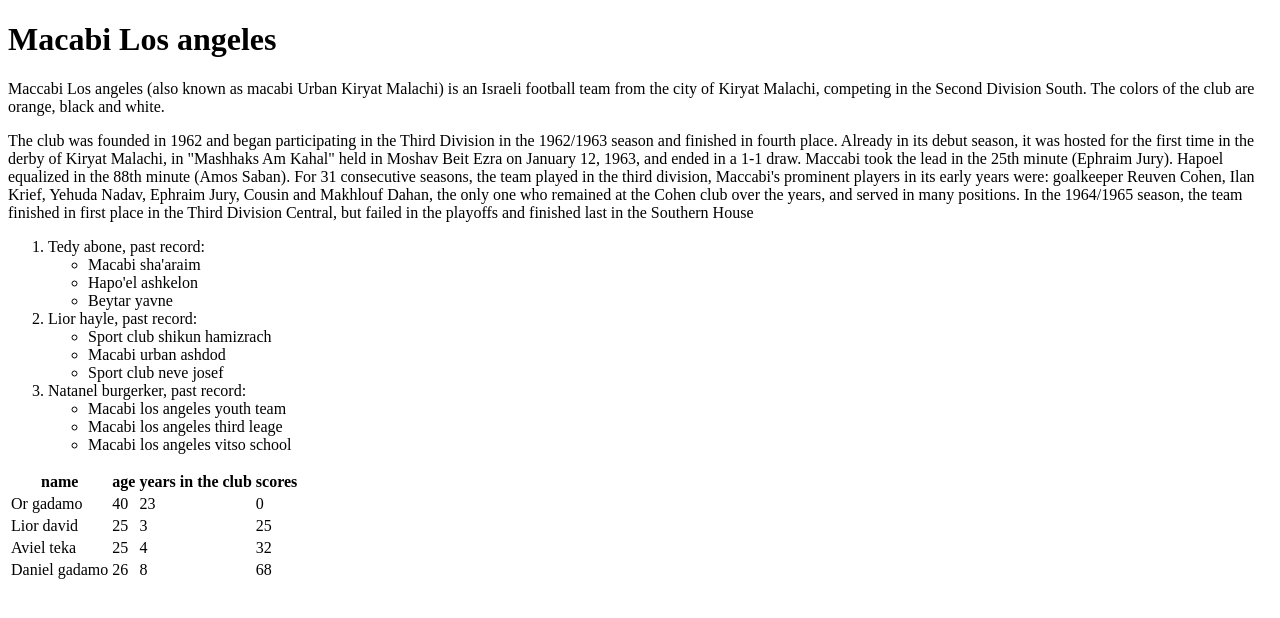
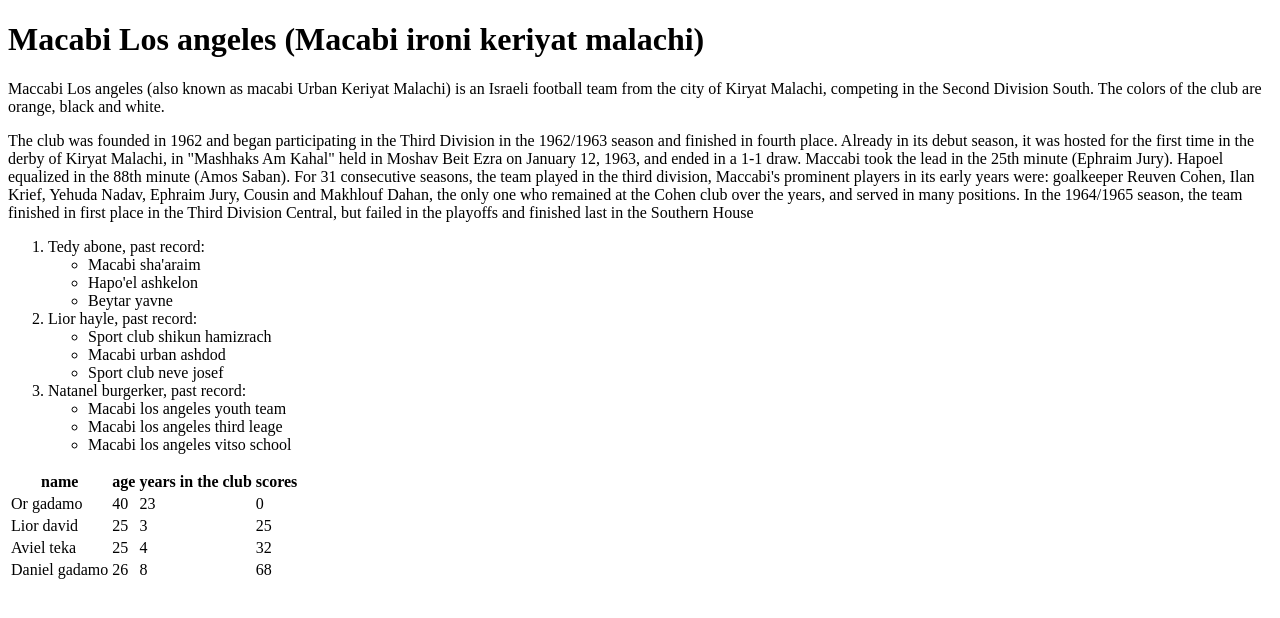
Before and after one commit to chen-semu/mission-28.03.2022, a plain HTML site: page index.football.html in a window 1280 px wide. Drawn offline with Linux system fonts and the light colour scheme.

Commit message:
some text changes

```diff
--- a/index.football.html
+++ b/index.football.html
@@ -7,8 +7,8 @@
     <title>Document</title>
 </head>
 <body>
-    <h1>Macabi Los angeles</h1>
-    <p>Maccabi Los angeles (also known as macabi Urban Kiryat Malachi) is an Israeli football team from the city of Kiryat Malachi,
+    <h1>Macabi Los angeles (Macabi ironi keriyat malachi)</h1>
+    <p>Maccabi Los angeles (also known as macabi Urban Keriyat Malachi) is an Israeli football team from the city of Kiryat Malachi,
         competing in the Second Division South. The colors of the club are orange, black and white.</p>
 
     <p>The club was founded in 1962 and began participating in the Third Division in the 1962/1963
```
